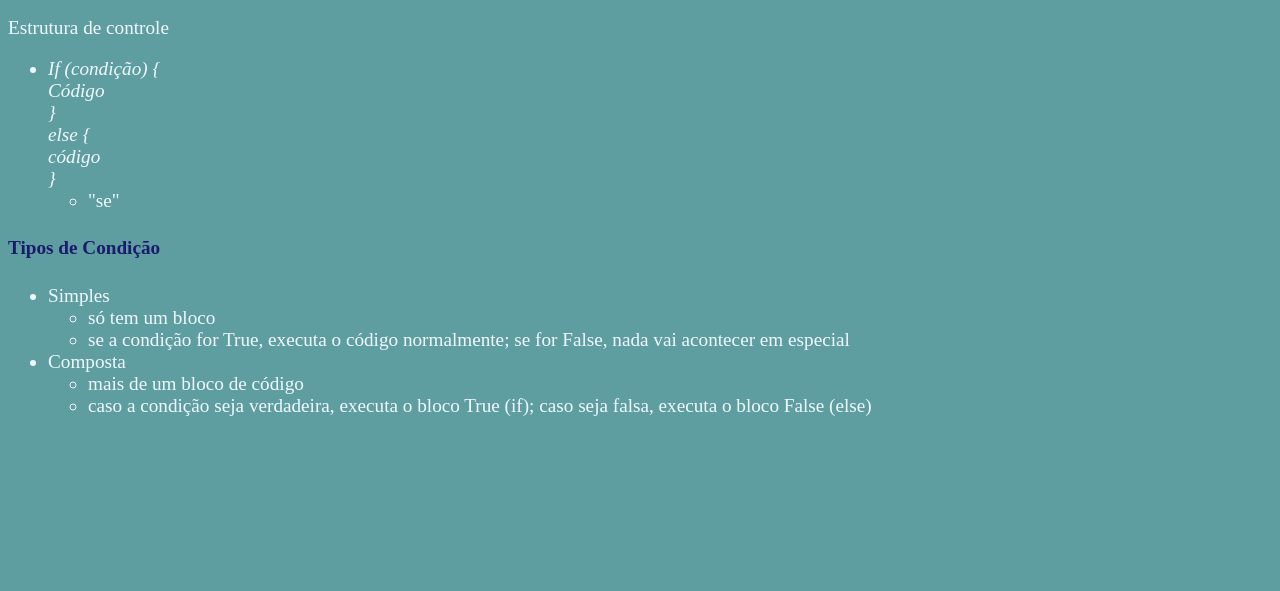
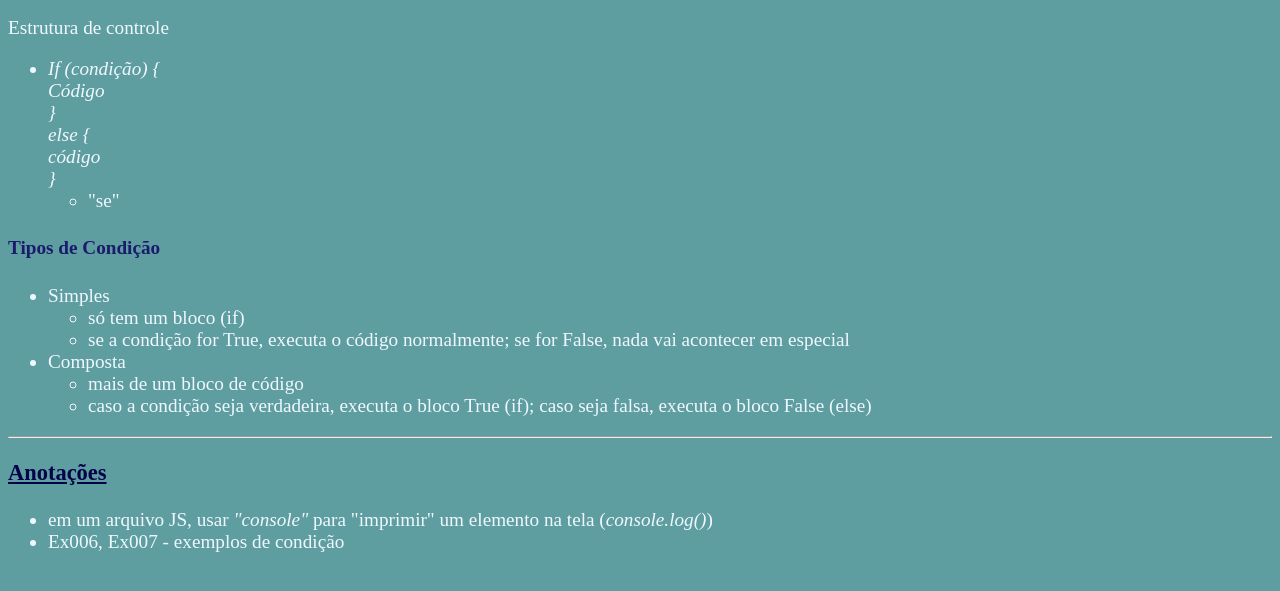
Before and after one commit to Piresle/JavaScript, a plain HTML site: page Aulas/aula11_e_12.html in a window 1280 px wide. Shown: the part 193-784 px from the top of the page. Drawn offline with Linux system fonts and the light colour scheme.

Commit message:
aulas 11 e 12 parte 1

```diff
--- a/Aulas/aula11_e_12.html
+++ b/Aulas/aula11_e_12.html
@@ -24,7 +24,7 @@
         <ul>
             <li>Simples</li>
             <ul>
-                <li>só tem um bloco</li>
+                <li>só tem um bloco (if)</li>
                 <li>se a condição for True, executa o código normalmente; se for False, nada vai acontecer em especial</li>
             </ul>
             <li>Composta</li>
@@ -33,6 +33,15 @@
                 <li>caso a condição seja verdadeira, executa o bloco True (if); caso seja falsa, executa o bloco False (else)</li>
             </ul>
         </ul>
+        <hr>
+    </div>
+
+    <div id="anotacoes">
+        <h3 class="title-3">Anotações</h3>
+        <ul>
+            <li>em um arquivo JS, usar <i>"console"</i> para "imprimir" um elemento na tela (<i>console.log()</i>)</li>
+            <li>Ex006, Ex007 - exemplos de condição</li>
+        </ul>
     </div>
 </body>
 </html>
```
